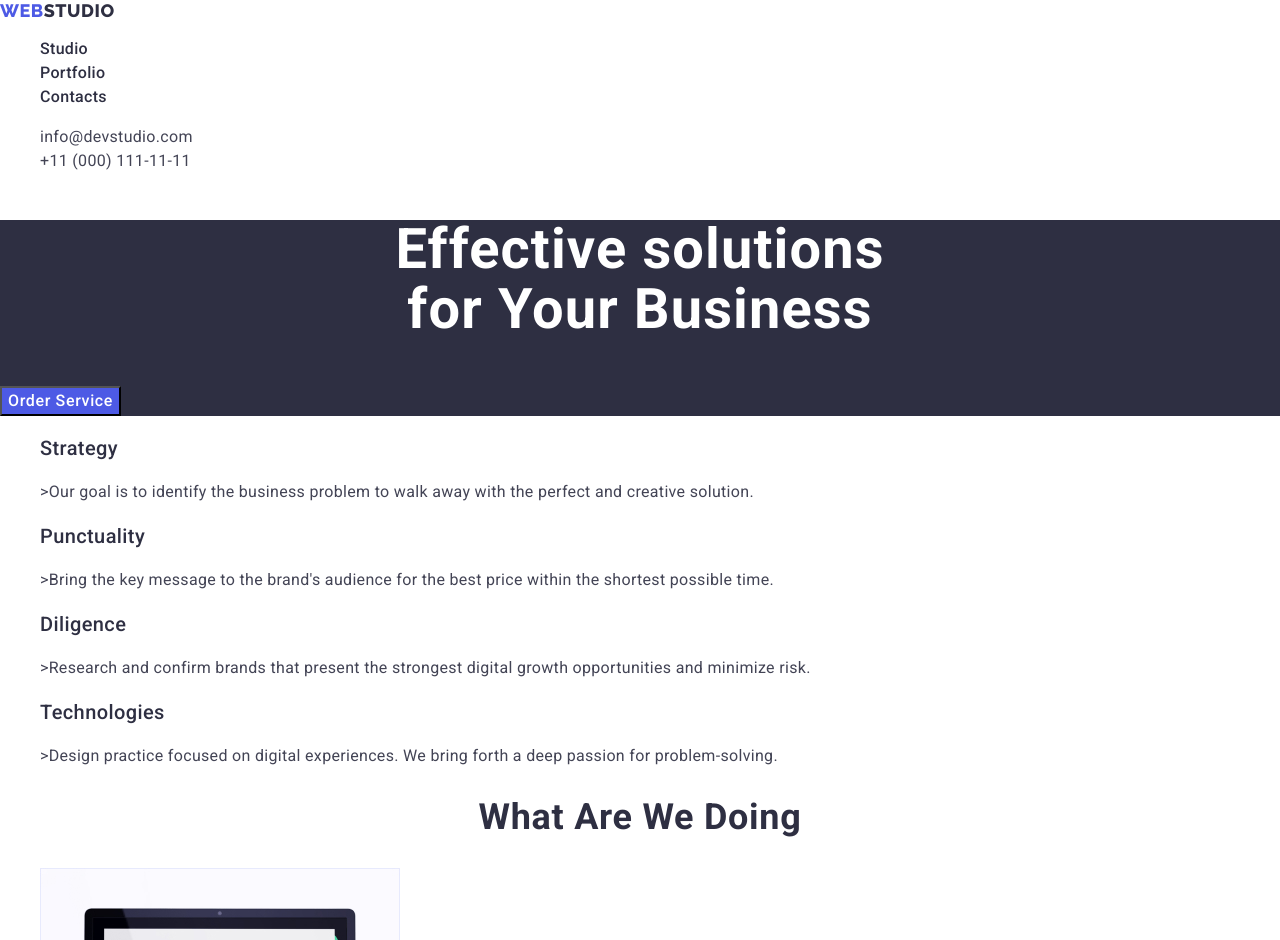
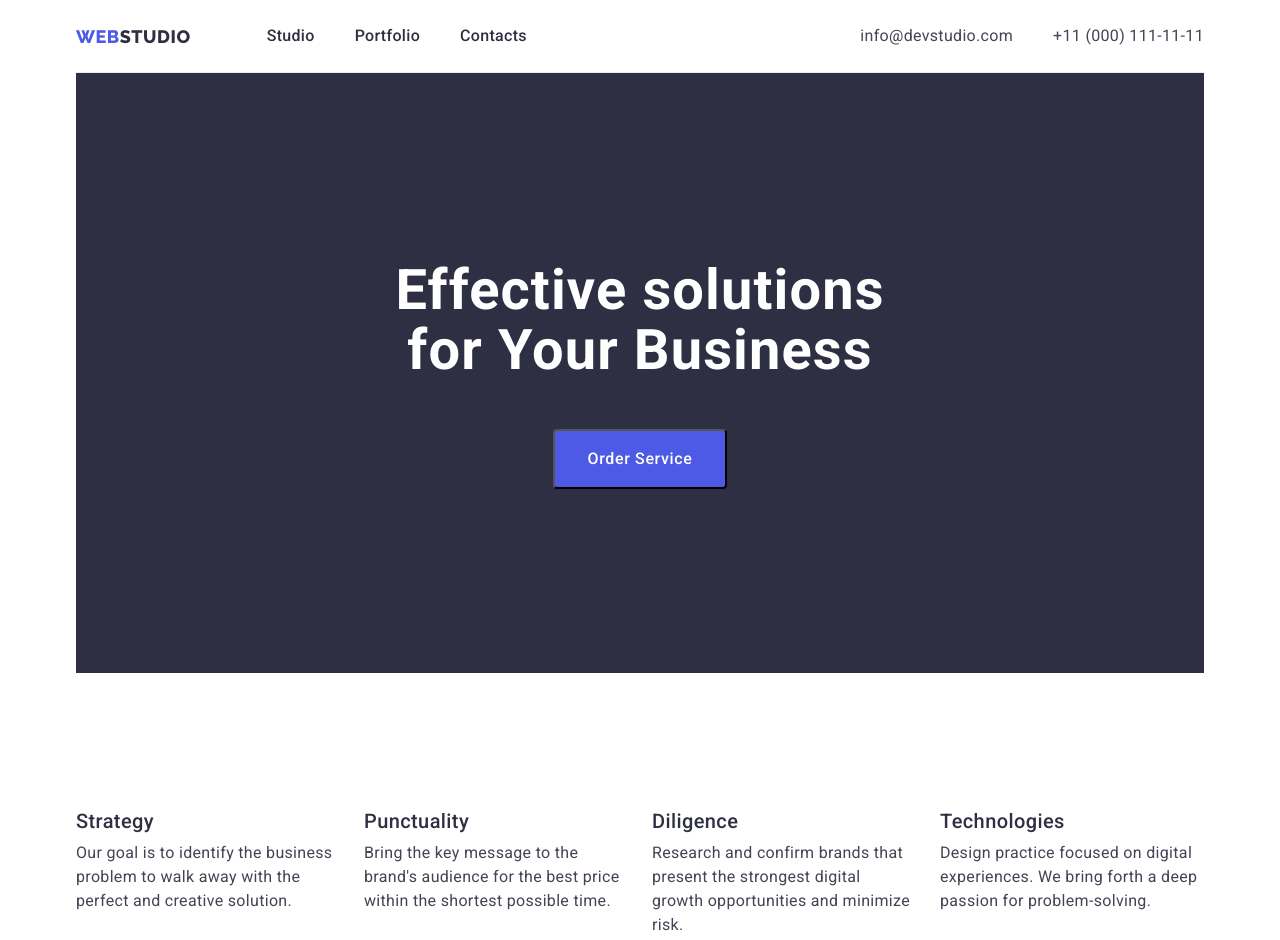
Before and after one commit to Oleksii-Koval/goit-markup-hw-03, a plain HTML site: page index.html in a window 1280 px wide. Shown: the top 940 px of the page. Drawn offline with nearby package versions, Linux system fonts and the light colour scheme.

Commit message:
start hm

```diff
--- a/css/styles.css
+++ b/css/styles.css
@@ -1,4 +1,5 @@
 :root {
+  box-sizing: border-box;
   --filter-color: #4d5ae5;
   --sample-items-color: #2e2f42;
   --background-color: #f4f4fd;
@@ -12,15 +13,46 @@ body {
   color: var(--sample-text);
   background-color: var(--activebglink);
 }
+
+/* reset */
+
+h1,
+h2,
+h3,
+h4,
+h5,
+h6,
+p {
+  margin: 0;
+}
+
+/* basic styles */
+
 .link {
   text-decoration: none;
 }
 .list {
   list-style: none;
+  padding-inline-start: 0;
 }
-
+.conteiner {
+  width: 1158px;
+  padding-left: 15px;
+  padding-right: 15px;
+  margin-left: auto;
+  margin-right: auto;
+}
+.section {
+  padding: 60px 0;
+}
 /*------------- header styles -------------*/
-
+/* header */
+.header {
+  display: flex;
+  justify-content: space-between;
+  align-items: center;
+  border-bottom: 1px solid #e7e9fc;
+}
 /* logo */
 .logo {
   font-family: 'Raleway', sans-serif;
@@ -30,6 +62,10 @@ body {
   letter-spacing: 0.03em;
   text-transform: uppercase;
   color: var(--filter-color);
+  padding: 1.5px 0;
+}
+.logo-conteiner {
+  margin-right: 76px;
 }
 .header-logo-accent {
   color: var(--sample-items-color);
@@ -37,9 +73,19 @@ body {
 .footer-logo-accent {
   color: var(--background-color);
 }
-
-/* header */
-
+.nav {
+  display: flex;
+  align-items: center;
+  padding: 24px 0;
+}
+.nav-list {
+  display: flex;
+  align-items: center;
+  margin: 0;
+}
+.nav-list-item:not(:last-child) {
+  margin-right: 40px;
+}
 .header-nav {
   font-weight: 500;
   text-decoration: none;
@@ -52,8 +98,16 @@ body {
 .header-nav:focus {
   color: var(--activelinkcolor);
 }
+
 .address {
   font-style: normal;
+}
+
+.address-list {
+  display: flex;
+  align-items: center;
+  padding: 24px 0;
+  margin: 0;
 }
 .address-link {
   font-style: normal;
@@ -64,6 +118,9 @@ body {
 .address-link:hover,
 .address-link:focus {
   color: var(--activelinkcolor);
+}
+.address-list-item:not(:last-child) {
+  margin-right: 40px;
 }
 
 /*------------- Footer -------------*/
@@ -81,7 +138,9 @@ body {
 /*------------ Web studio -------------*/
 
 /* Hero styles */
-
+.hero-conteiner {
+  padding-bottom: 60px;
+}
 .hero {
   background-color: var(--sample-items-color);
   color: var(--activebglink);
@@ -92,6 +151,17 @@ body {
   line-height: 1.07;
   text-align: center;
   letter-spacing: 0.02em;
+  padding-top: 188px;
+  padding-bottom: 48px;
+}
+
+.hero {
+  height: 600px;
+}
+.hero-button-conteiner {
+  display: flex;
+  justify-content: center;
+  align-items: center;
 }
 .hero-button {
   background-color: var(--filter-color);
@@ -100,6 +170,8 @@ body {
   line-height: 1.5;
   letter-spacing: 0.04em;
   cursor: pointer;
+  padding: 16px 32px;
+  border-radius: 4px;
 }
 .hero-button:hover,
 .hero-button:focus {
@@ -108,6 +180,16 @@ body {
 
 /* Busines Actions Styles */
 
+.actions-list {
+  display: flex;
+  justify-content: center;
+}
+.actions-list-item {
+  width: 264px;
+}
+.actions-list-item:not(:last-child) {
+  margin-right: 24px;
+}
 .title {
   font-weight: 500;
   font-size: 20px;
@@ -115,7 +197,13 @@ body {
   letter-spacing: 0.02em;
   color: var(--sample-items-color);
 }
-
+.actions-title {
+  margin-bottom: 8px;
+}
+/* section actions */
+.doing-conteiner {
+  height: 412px;
+}
 .doing-title {
   font-weight: 700;
   font-size: 36px;
@@ -125,14 +213,22 @@ body {
   letter-spacing: 0.02em;
   color: var(--sample-items-color);
 }
-
+.doing-list {
+  display: flex;
+  justify-content: space-between;
+  margin-top: 72px;
+  margin-bottom: 0;
+}
+.doing-list:not(:last-child) {
+  margin-right: 24px;
+}
 /* Team Cards Styles */
 
 .team-section {
   background-color: var(--background-color);
 }
 
-.team-card-conteiner {
+.team-card-item {
   background-color: var(--activebglink);
 }
 
--- a/index.html
+++ b/index.html
@@ -21,86 +21,99 @@
 
   <body>
     <!--Header-->
-    <header>
-      <nav>
+    <div class="conteiner">
+      <header class="header">
+        <nav class="nav">
           <!--Logo-->
+          <div class="logo-conteiner">
             <a href="./index.html" class="link logo"
               >Web<span class="header-logo-accent">Studio</span></a
             >
+          </div>
           <!--Menu-navigation-->
-        <ul class="list">
-          <li>
+          <ul class="list nav-list">
+            <li class="nav-list-item">
               <a class="link header-nav" href="./index.html">Studio</a>
             </li>
-          <li>
+            <li class="nav-list-item">
               <a class="link header-nav" href="./portfolio.html">Portfolio</a>
             </li>
-          <li>
+            <li class="nav-list-item">
               <a class="link header-nav" href="">Contacts</a>
             </li>
           </ul>
         </nav>
         <address class="address">
-        <ul class="list">
-          <li>
+          <ul class="list address-list">
+            <li class="address-list-item">
               <a class="link address-link" href="mailto:info@devstudio.com">info@devstudio.com</a>
             </li>
-          <li>
+            <li class="address-list-item">
               <a class="link address-link" href="tel:+110001111111">+11 (000) 111-11-11</a>
             </li>
           </ul>
         </address>
       </header>
+    </div>
 
     <!-- Page content -->
 
     <main>
       <!--section-1-->
-      <section class="section hero">
+      <div class="conteiner hero-conteiner">
+        <section class="hero section-hero">
           <h1 class="hero-name">
             Effective solutions<br />
             for Your Business</h1
           >
-        <button type="button" class="hero-button">Order Service</button>
+          <div class="hero-button-conteiner"
+            ><button type="button" class="hero-button">Order Service</button></div
+          >
         </section>
+      </div>
       <!--section-2-business actions-->
-      <section>
+      <section class="section">
+        <div class="conteiner">
           <h2 hidden>business actions</h2>
-        <ul class="list">
-          <li>
-            <h3 class="title">Strategy</h3>
+          <ul class="list actions-list">
+            <li class="actions-list-item">
+              <h3 class="title actions-title">Strategy</h3>
               <p class="paragraph-text">
-              >Our goal is to identify the business problem to walk away with the perfect and
+                Our goal is to identify the business problem to walk away with the perfect and
                 creative solution.
               </p>
             </li>
-          <li>
-            <h3 class="title">Punctuality</h3>
+            <li class="actions-list-item">
+              <h3 class="title actions-title">Punctuality</h3>
               <p class="paragraph-text">
-              >Bring the key message to the brand's audience for the best price within the shortest
+                Bring the key message to the brand's audience for the best price within the shortest
                 possible time.
               </p>
             </li>
-          <li>
-            <h3 class="title">Diligence</h3>
+            <li class="actions-list-item">
+              <h3 class="title actions-title">Diligence</h3>
               <p class="paragraph-text">
-              >Research and confirm brands that present the strongest digital growth opportunities
+                Research and confirm brands that present the strongest digital growth opportunities
                 and minimize risk.
               </p>
             </li>
-          <li>
-            <h3 class="title">Technologies</h3>
+            <li class="actions-list-item">
+              <h3 class="title actions-title">Technologies</h3>
               <p class="paragraph-text">
-              >Design practice focused on digital experiences. We bring forth a deep passion for
+                Design practice focused on digital experiences. We bring forth a deep passion for
                 problem-solving.
               </p>
             </li>
           </ul>
+        </div>
       </section>
+
       <!--section-3-actions-->
-      <section>
+
+      <section class="section">
+        <div class="conteiner doing-conteiner">
           <h2 class="doing-title">What are we doing</h2>
-        <ul class="list">
+          <ul class="list doing-list">
             <li>
               <img
                 src="./images/actions/img-1.jpg"
@@ -126,42 +139,51 @@
               />
             </li>
           </ul>
+        </div>
       </section>
+
       <!--Section-4-team-cards-->
-      <section class="team-section">
+
+      <section class="section team-section">
+        <div class="conteiner">
           <h2 class="doing-title">Our Team</h2>
           <ul class="list">
-          <li class="team-card-conteiner">
+            <li class="team-card-item">
               <img src="./images/card-img/img-card-1.jpg" width="264" height="260" alt="Photo" />
               <h3 class="title">Mark Guerrero</h3>
               <p class="paragraph-text">Product Designer</p>
             </li>
-          <li class="team-card-conteiner">
+            <li class="team-card-item">
               <img src="./images/card-img/img-card-2.jpg" width="264" height="260" alt="Photo" />
               <h3 class="title">Tom Ford</h3>
               <p class="paragraph-text">Frontend Developer</p>
             </li>
-          <li class="team-card-conteiner">
+            <li class="team-card-item">
               <img src="./images/card-img/img-card-3.jpg" width="264" height="260" alt="Photo" />
               <h3 class="title">Camila Garcia</h3>
               <p class="paragraph-text">Marketing</p>
             </li>
-          <li class="team-card-conteiner">
+            <li class="team-card-item">
               <img src="./images/card-img/img-card-4.jpg" width="264" height="260" alt="Photo" />
               <h3 class="title">Daniel Wilson</h3>
               <p class="paragraph-text">UI Designer</p>
             </li>
           </ul>
+        </div>
       </section>
     </main>
     <!--Footer-->
+    <div class="conteiner">
       <footer class="footer">
-      <a href="./index.html" class="link logo">Web<span class="footer-logo-accent">Studio</span></a>
+        <a href="./index.html" class="link logo"
+          >Web<span class="footer-logo-accent">Studio</span></a
+        >
         <p class="footer-text">
           Increase the flow of customers and <br />
           sales for your business with digital<br />
           marketing & growth solutions.
         </p>
       </footer>
+    </div>
   </body>
 </html>
```
Lines whose indentation alone changed are shown as unchanged.
